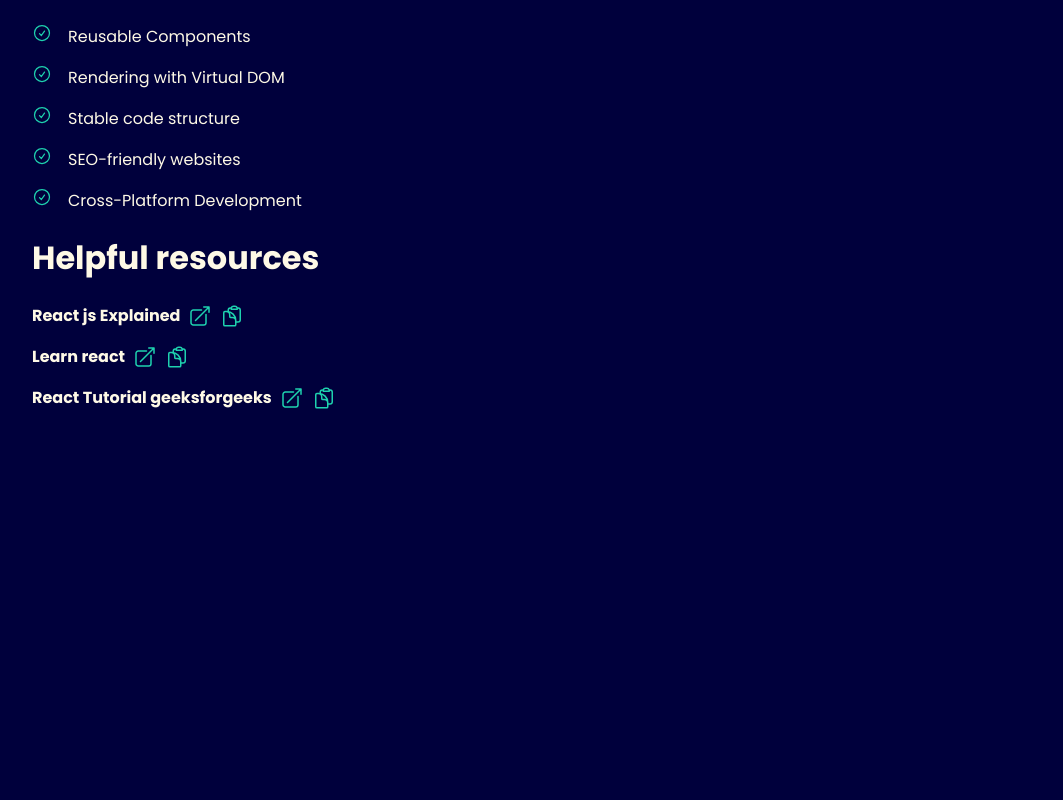
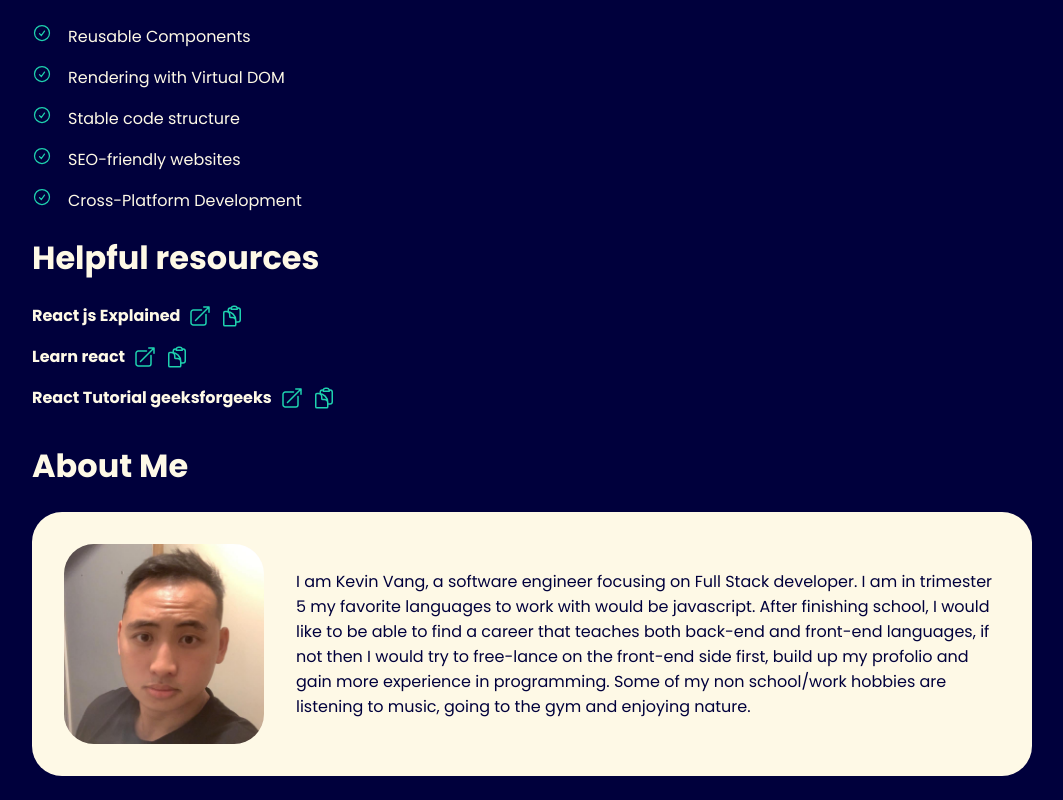
Before and after one commit to KVang2/atlas-react-and-jsx, a React (Vite) app: page / in a window 1280 px wide. Shown: the part 372-1172 px from the top of the page, without its empty margins (108-1171 px from the left). Before the commit the page ends 838 px from the top, so only its background shows below. Built offline with nearby package versions, Linux system fonts and the light colour scheme.

Commit message:
added About me into the web

```diff
--- a/src/App.jsx
+++ b/src/App.jsx
@@ -2,6 +2,7 @@ import React from "react";
 import Header from "./components/Header";
 import Section from "./components/Section";
 import HelpfulResource from "./components/HelpfulResource";
+import AboutMe from "./components/AboutMe";
 
 function App() {
   return (
@@ -38,6 +39,9 @@ function App() {
           label="React Tutorial geeksforgeeks"
         />
       </Section>
+      <Section title="About Me">
+        <AboutMe />
+      </Section>
     </div>
   );
 }
--- /dev/null
+++ b/src/components/AboutMe.jsx
@@ -0,0 +1,19 @@
+import React from "react";
+import "../index.css";
+
+const AboutMe = () => {
+    return (
+        <div className="about-me">
+            <img src="./IMG_7343.JPG" alt="me" style={{ width: "200px", height: "200px" }} />
+            <p>
+                I am Kevin Vang, a software engineer focusing on Full Stack developer.
+                I am in trimester 5 my favorite languages to work with would be javascript.
+                After finishing school, I would like to be able to find a career that teaches both back-end and front-end languages,
+                if not then I would try to free-lance on the front-end side first, build up my profolio and gain more experience in programming.
+                Some of my non school/work hobbies are listening to music, going to the gym and enjoying nature.
+            </p>
+        </div>
+    )
+}
+
+export default AboutMe;
```
Also changed, not shown: public/IMG_7343.JPG (added).
